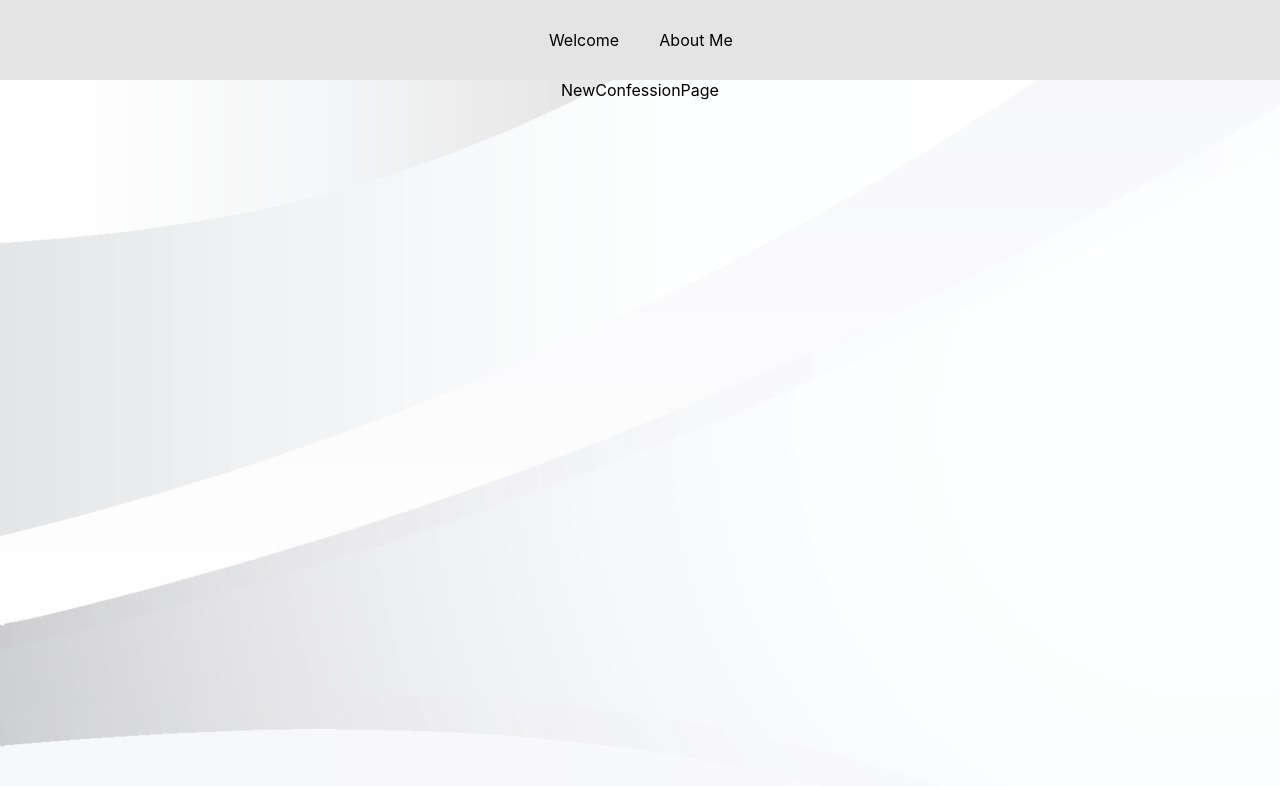
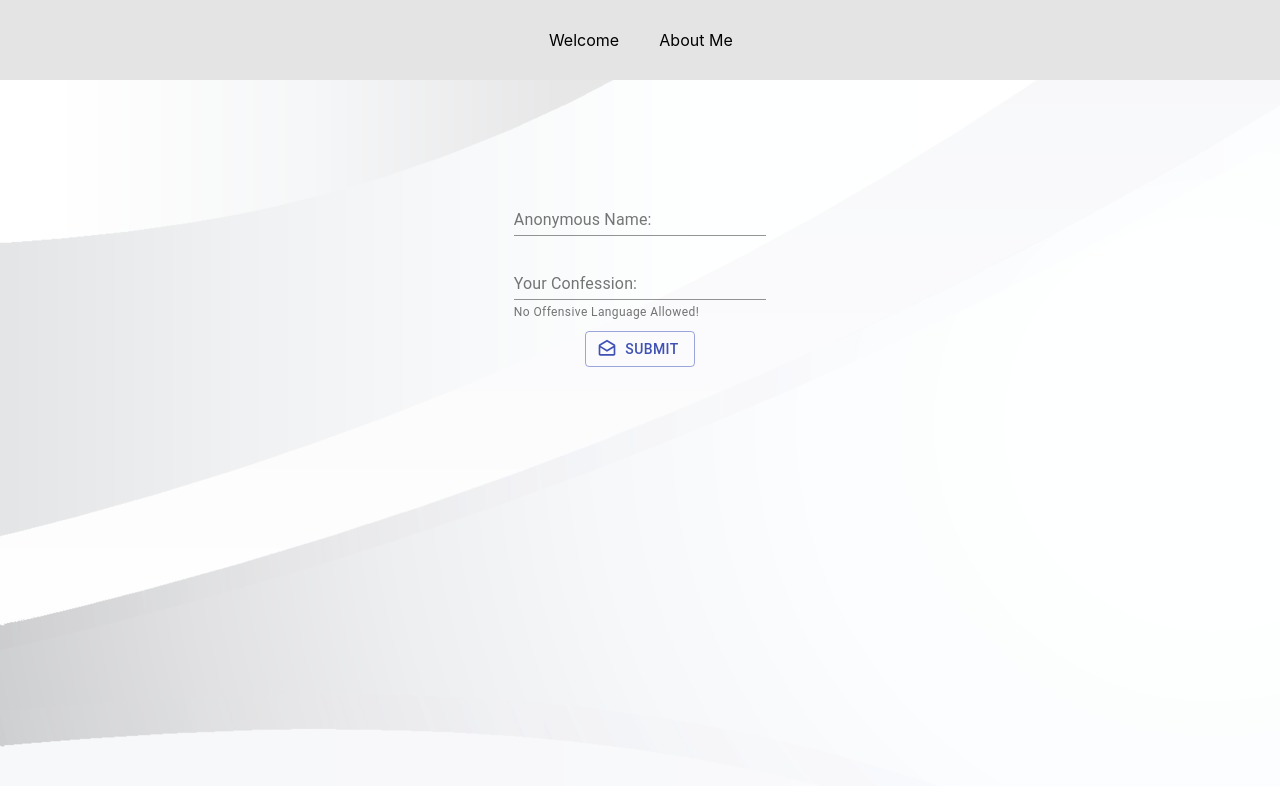
Before and after one commit to kaveh-ofek/ConfessionsSite-React, a React (Create React App) app: page /welcome in a window 1280 px wide. Both pictures are taken after a click on the button "Start Now". Shown: the top 786 px of the page. Built offline with nearby package versions, Linux system fonts and the light colour scheme.

Commit message:
new confession form

```diff
--- a/package.json
+++ b/package.json
@@ -6,6 +6,8 @@
     "@fortawesome/fontawesome-svg-core": "^1.2.36",
     "@fortawesome/free-solid-svg-icons": "^5.15.4",
     "@fortawesome/react-fontawesome": "^0.1.15",
+    "@material-ui/core": "^4.12.3",
+    "@material-ui/icons": "^4.11.2",
     "@testing-library/jest-dom": "^5.14.1",
     "@testing-library/react": "^11.2.7",
     "@testing-library/user-event": "^12.8.3",
--- a/src/App.js
+++ b/src/App.js
@@ -1,4 +1,5 @@
 import './App.css';
+import { MuiThemeProvider } from '@material-ui/core';
 import WelcomePage from './pages/WelcomePage';
 import AboutMePage from './pages/AboutMePage';
 import NewConfessionPage from './pages/NewConfessionPage';
@@ -7,7 +8,8 @@ import { Route, Redirect } from "react-router-dom";
 
 function App() {
   return (
-    <div className="App">
+    <MuiThemeProvider>
+      <div className="App">
       <Route path='/' exact>
       <Redirect to='/welcome'></Redirect>
       </Route>
@@ -24,6 +26,7 @@ function App() {
       <Redirect to='/welcome'></Redirect>
       </Route>
     </div>
+    </MuiThemeProvider>
   );
 }
 
--- a/src/CssFiles/GitLinkedStyling.css
+++ b/src/CssFiles/GitLinkedStyling.css
@@ -29,3 +29,7 @@
   .icon-button__linked:hover {
     background-color: rgb(0, 110, 253);
   }
+
+  .spacing {
+    margin-top: 100px;
+  }
--- /dev/null
+++ b/src/components/Space.js
@@ -0,0 +1,12 @@
+import "../CssFiles/GitLinkedStyling.css";
+
+const Space = () => {
+
+    return(
+        <div className='spacing'>
+
+        </div>
+    )
+}
+
+export default Space;
--- a/src/pages/NewConfessionPage.js
+++ b/src/pages/NewConfessionPage.js
@@ -1,11 +1,67 @@
 import Header from "../components/Header";
+import Space from "../components/Space";
+import React, { useState } from "react";
+
+import TextField from '@material-ui/core/TextField';
+import { makeStyles } from '@material-ui/core/styles';
+
+import Button from '@material-ui/core/Button';
+
+import DraftsOutlined from '@material-ui/icons/DraftsOutlined'
+
+
+const useStyles = makeStyles((theme) => ({
+    root: {
+      '& .MuiTextField-root': {
+        margin: theme.spacing(1),
+        width: '25ch',
+      },
+    },
+  }));
+
 
 const NewConfessionPage = () => {
+
+    const classes = useStyles();
+
+    const [enteredConfession, setNewConfession] = useState("");
+    const [enteredName, setNewName] = useState("");
+
+    const nameChangeHandler = (event) => {
+        setNewName(event.target.value);
+    }
+
+    const confessionChangeHandler = (event) => {
+        setNewConfession(event.target.value);
+    }
+
+    const submitHandler = (event) => {
+        event.preventDefault();
+        setNewConfession('');
+        setNewName('');
+        console.log(enteredConfession);
+        console.log(enteredName);
+
+    }
 
     return (
         <div>
             <Header></Header>
-            NewConfessionPage
+            <Space></Space>
+            <form className={classes.root} noValidate autoComplete="off" onSubmit={submitHandler}>
+                <div className='name-line'>
+                <TextField id="new-name" label="Anonymous Name:" type="text"
+                 onChange={nameChangeHandler} value={enteredName}/>
+                </div>
+                <div className='confession-line'>
+                <TextField id="new-confession" label="Your Confession:" type="text" helperText="No Offensive Language Allowed!"
+                    multiline  onChange={confessionChangeHandler} value={enteredConfession}/>
+                </div>
+                <div className='submit-button-line'>
+                <Button startIcon={<DraftsOutlined></DraftsOutlined>}  onClick={submitHandler}
+                 type='submit' variant="outlined" color="primary"> Submit </Button>
+                </div>
+            </form>
         </div>
     )
 }
```
Also changed, not shown: 1 other file (tests, documents, lock files or other folders).
